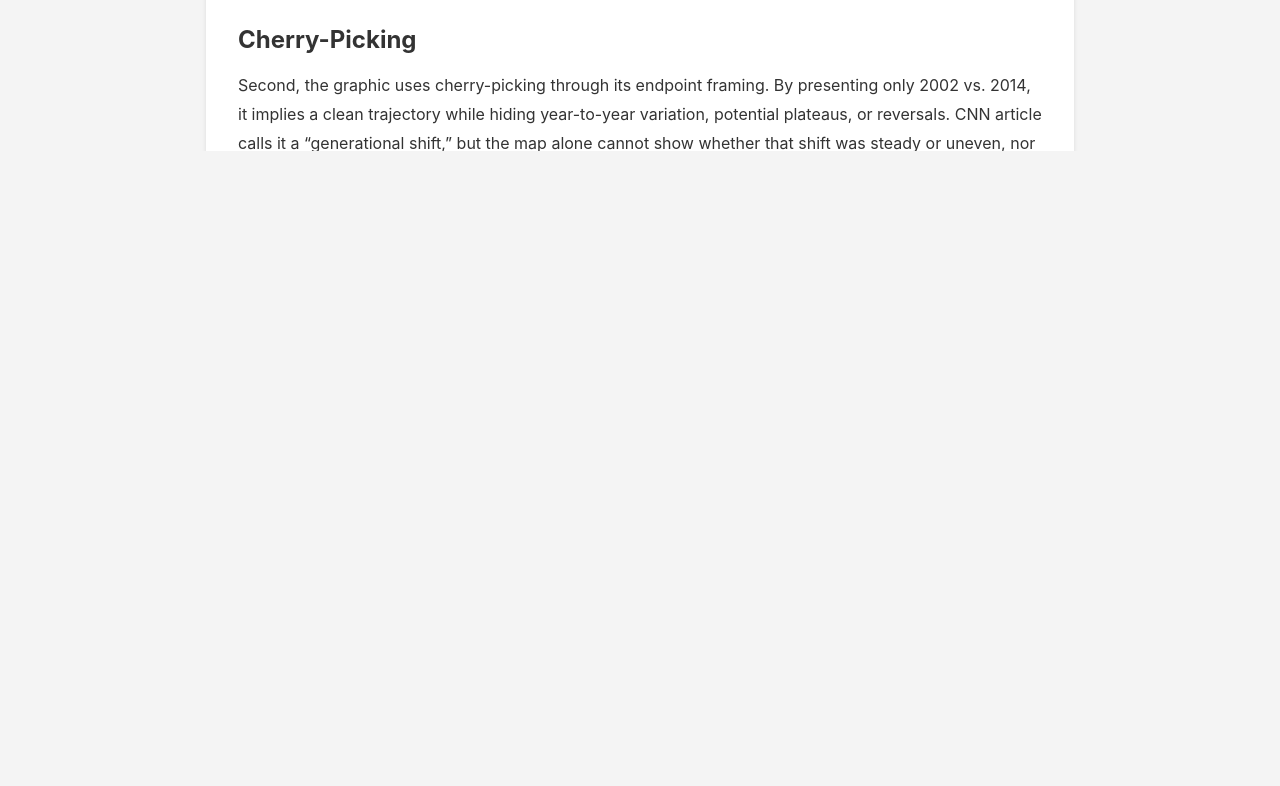
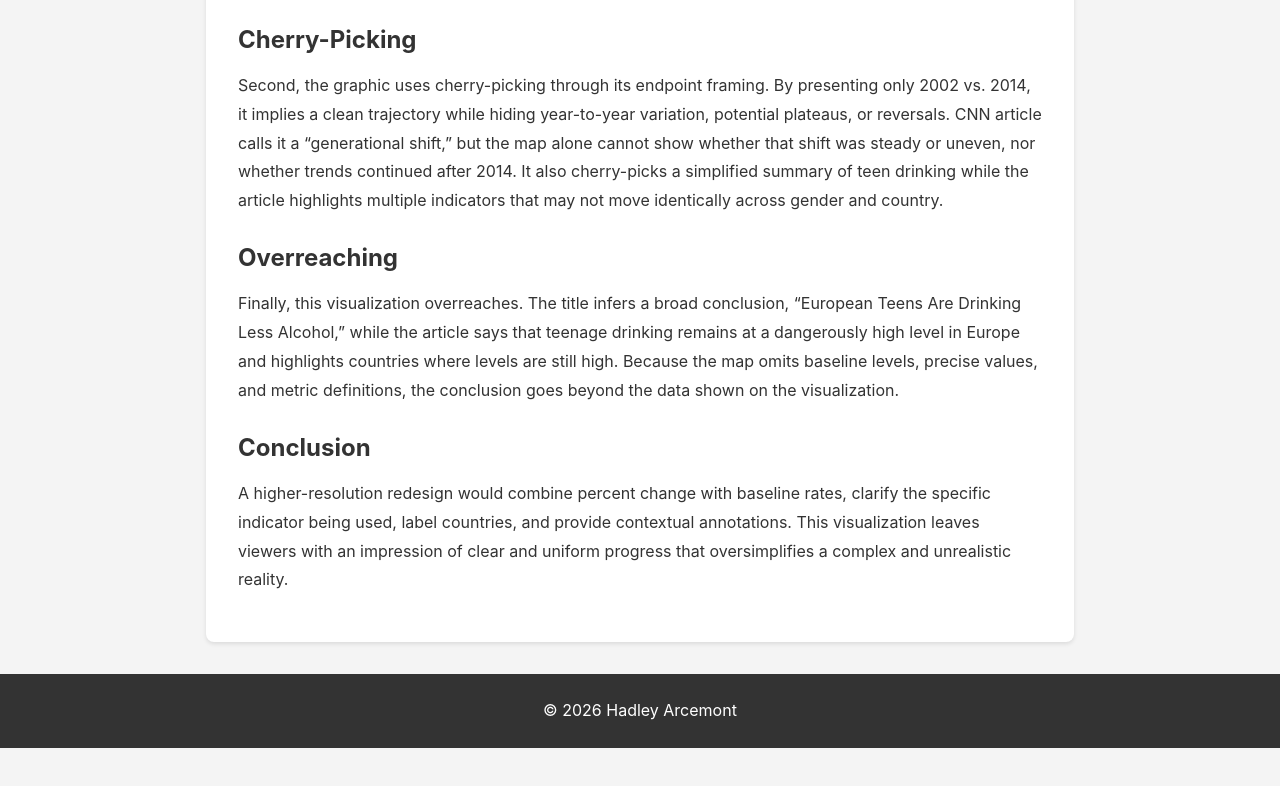
Before and after one commit to harcemont/dcda-portfolio, a plain HTML site: page lab03.html in a window 1280 px wide. Shown: the part 2898-3684 px from the top of the page. After the commit the page ends 3646 px from the top, so only its background shows below. Drawn offline with Linux system fonts and the light colour scheme.

```diff
--- a/lab03.html
+++ b/lab03.html
@@ -53,11 +53,11 @@
             <h3>Cherry-Picking</h3>
             <p>Second, the graphic uses cherry-picking through its endpoint framing. By presenting only 2002 vs. 2014, it implies a clean trajectory while hiding year-to-year variation, potential plateaus, or reversals. CNN article calls it a “generational shift,” but the map alone cannot show whether that shift was steady or uneven, nor whether trends continued after 2014. It also cherry-picks a simplified summary of teen drinking while the article highlights multiple indicators that may not move identically across gender and country. </p>
 
-            <h3>Overreaching<h3>
-            <p>Finally, this visualization overreaches. The title infers a broad conclusion, “European Teens Are Drinking Less Alcohol,” while the article says that teenage drinking remains at a dangerously high level in Europe and highlights countries where levels are still high. Because the map omits baseline levels, precise values, and metric definitions, the conclusion goes beyond the data shown on the visualization. </p>
+            <h3>Overreaching</h3>
+            <p>Finally, this visualization overreaches. The title infers a broad conclusion, “European Teens Are Drinking Less Alcohol,” while the article says that teenage drinking remains at a dangerously high level in Europe and highlights countries where levels are still high. Because the map omits baseline levels, precise values, and metric definitions, the conclusion goes beyond the data shown on the visualization.</p>
 
-            </h3>Conclusion</h3>
-            <p>A higher-resolution redesign would combine percent change with baseline rates, clarify the specific indicator being used, label countries, and provide contextual annotations. This visualization leaves viewers with an impression of clear and uniform progress that oversimplifies a complex and unrealistic reality. </p>
+            <h3>Conclusion</h3>
+            <p>A higher-resolution redesign would combine percent change with baseline rates, clarify the specific indicator being used, label countries, and provide contextual annotations. This visualization leaves viewers with an impression of clear and uniform progress that oversimplifies a complex and unrealistic reality.</p>
         </section>
     </main>
 
```
